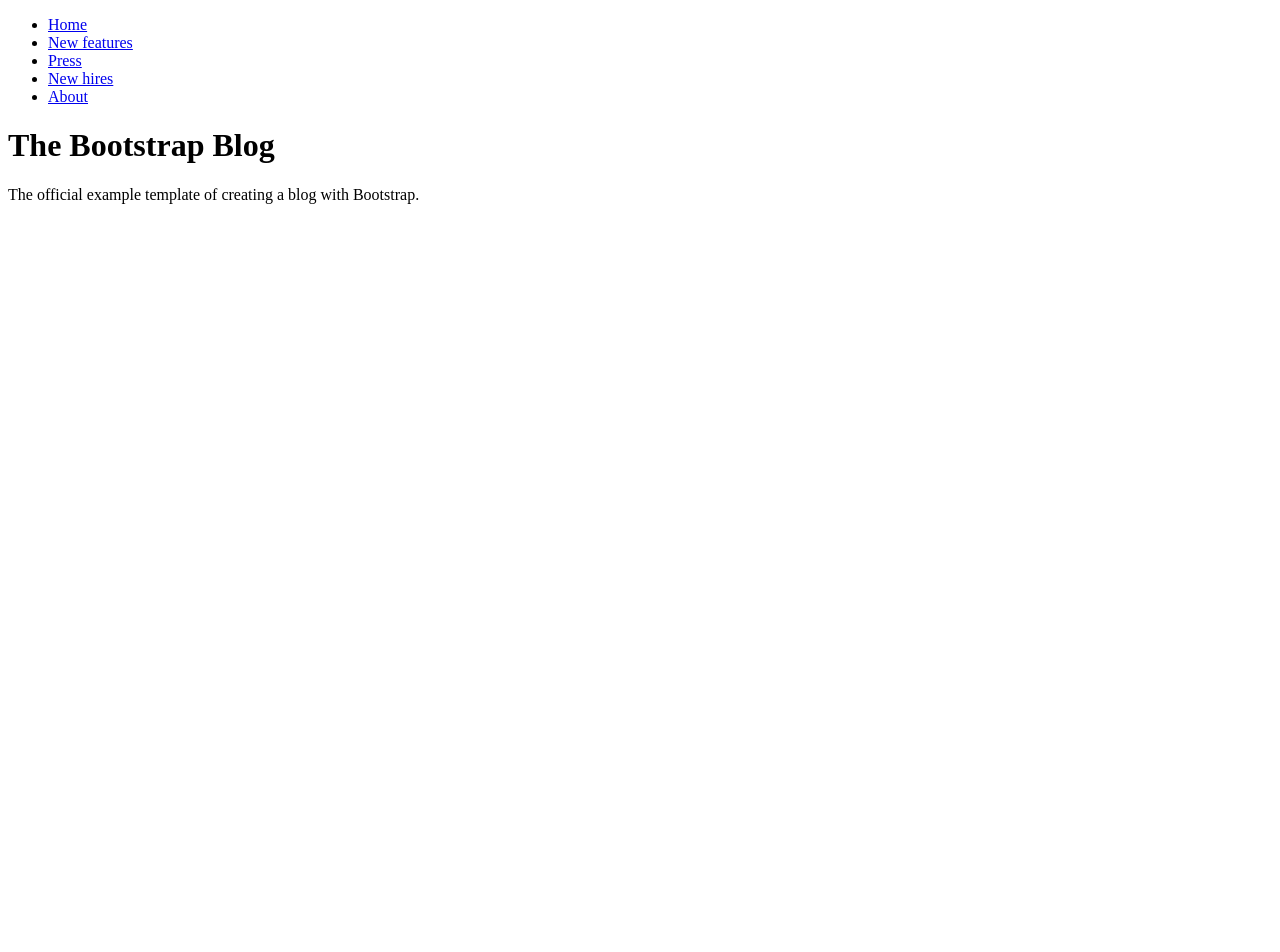
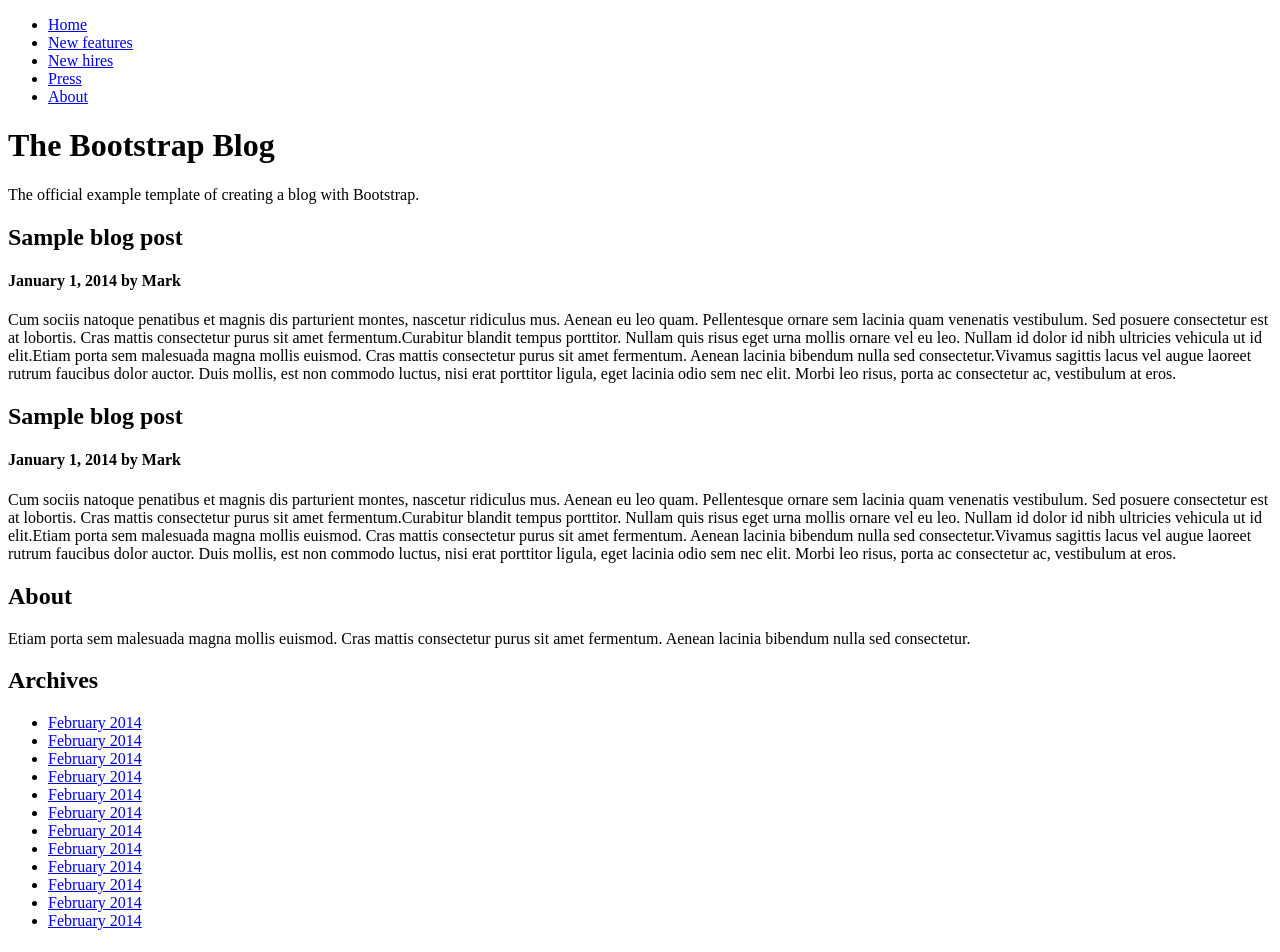
Before and after one commit to DenTheProgrammer/React, a React app in the folder Dz-3/: page / in a window 1280 px wide. Shown: the top 952 px of the page. Before the commit the page ends 800 px from the top, so only its background shows below. Built offline with nearby package versions, Linux system fonts and the light colour scheme; the HTML template or start-up script is replaced by a standard one.

Commit message:
new structure

```diff
--- a/Dz-3/src/App.js
+++ b/Dz-3/src/App.js
@@ -6,13 +6,13 @@
 
 
 
-let body=document.querySelector("body");
+let app=document.querySelector("#app");
 ReactDom.render(
-    <wrapper>
+    <div className="wrapper">
 
     <Header/>
     <Main/>
 
     {/*Footer*/}
-    </wrapper>
-    ,body);
+    </div>
+    ,app);
--- /dev/null
+++ b/Dz-3/src/components/About.js
@@ -0,0 +1,15 @@
+import React from "react";
+import content from "./page-content";
+
+class About extends React.Component{
+    render(){
+        return(
+            <div className="about">
+                <h2>{content.aside.about.title}</h2>
+                <p>{content.aside.about.text}</p>
+            </div>
+        )
+    }
+}
+
+export default About;
--- /dev/null
+++ b/Dz-3/src/components/Archives.js
@@ -0,0 +1,29 @@
+import React from "react";
+import content from "./page-content";
+
+class Archives extends React.Component {
+    render() {
+
+        return (
+            <div className="archives">
+                <h2>Archives</h2>
+                <ul>
+                    <li><a href="#">February 2014</a></li>
+                    <li><a href="#">February 2014</a></li>
+                    <li><a href="#">February 2014</a></li>
+                    <li><a href="#">February 2014</a></li>
+                    <li><a href="#">February 2014</a></li>
+                    <li><a href="#">February 2014</a></li>
+                    <li><a href="#">February 2014</a></li>
+                    <li><a href="#">February 2014</a></li>
+                    <li><a href="#">February 2014</a></li>
+                    <li><a href="#">February 2014</a></li>
+                    <li><a href="#">February 2014</a></li>
+                    <li><a href="#">February 2014</a></li>
+                </ul>
+            </div>
+        )
+    }
+}
+
+export default Archives;
--- /dev/null
+++ b/Dz-3/src/components/Aside.js
@@ -0,0 +1,19 @@
+import React from "react";
+
+import About from "./About";
+import Archives from "./Archives";
+import Elsewhere from "./Elsewhere";
+
+class Aside extends React.Component{
+    render(){
+        return(
+            <aside>
+                <About/>
+                <Archives/>
+                <Elsewhere/>
+            </aside>
+        )
+    }
+}
+
+export default Aside;
--- /dev/null
+++ b/Dz-3/src/components/Elsewhere.js
@@ -0,0 +1,19 @@
+import React from "react";
+import content from "./page-content";
+
+class Elsewhere extends React.Component{
+    render(){
+        return(
+            <div className="elsewhere">
+                <h2>Elsewhere</h2>
+                <ul>
+                    <li><a href={content.aside.elsewhere[0].link}>{content.aside.elsewhere[0].text}</a></li>
+                    <li><a href={content.aside.elsewhere[1].link}>{content.aside.elsewhere[1].text}</a></li>
+                    <li><a href={content.aside.elsewhere[2].link}>{content.aside.elsewhere[2].text}</a></li>
+                </ul>
+            </div>
+        )
+    }
+}
+
+export default Elsewhere;
--- a/Dz-3/src/components/Header.js
+++ b/Dz-3/src/components/Header.js
@@ -1,16 +1,19 @@
 import React from "react";
+import content from "./page-content";
 
+
+let links=content.headerNavLinks;
 class Header extends React.Component{
     render(){
         return(
             <header>
             <div className="container">
                 <ul>
-                    <li><a href="#">Home</a></li>
-                    <li><a href="#">New features</a></li>
-                    <li><a href="#">Press</a></li>
-                    <li><a href="#">New hires</a></li>
-                    <li><a href="#">About</a></li>
+                    <li><a href={links[0].link}>{links[0].text}</a></li>
+                    <li><a href={links[1].link}>{links[1].text}</a></li>
+                    <li><a href={links[2].link}>{links[2].text}</a></li>
+                    <li><a href={links[3].link}>{links[3].text}</a></li>
+                    <li><a href={links[4].link}>{links[4].text}</a></li>
                 </ul>
             </div>
             </header>
--- a/Dz-3/src/components/Main.js
+++ b/Dz-3/src/components/Main.js
@@ -1,21 +1,21 @@
 import React from "react";
+import Title from "./Title";
+import content from "./page-content";
+import Aside from "./Aside";
+import Post from "./Post";
 
 class Main extends React.Component{
     render(){
         return(
-            <container>
+            <div className="container">
                 <div className="main-content">
-                    <div className="title">
-                        <h1 className="blog-name">The Bootstrap Blog</h1>
-                        <p className="desc">The official example template of creating a blog with Bootstrap.</p>
-                    </div>
+                    <Title/>
+                   {/*<Posts/>*/}
+                   <Post/>
+                   <Post/>
                 </div>
-                <aside>
-                    <div className="about"></div>
-                    <div className="archives"></div>
-                    <div className="elsewhere"></div>
-                </aside>
-            </container>
+                <Aside/>
+            </div>
         )
     }
 }
--- /dev/null
+++ b/Dz-3/src/components/Post.js
@@ -0,0 +1,16 @@
+import React from "react";
+import content from "./page-content";
+
+class Post extends React.Component{
+    render(){
+        return(
+            <div className="post">
+                <h2 className="title">{content.posts[0].header}</h2>
+                <h4>{content.posts[0].date} by {content.posts[0].author}</h4>
+                <p>{content.posts[0].text}</p>
+            </div>
+        )
+    }
+}
+
+export default Post;
--- /dev/null
+++ b/Dz-3/src/components/Title.js
@@ -0,0 +1,16 @@
+import React from "react";
+import content from "./page-content";
+
+class Title extends React.Component{
+    render(){
+        return(
+
+            <div className="title">
+                <h1 className="blog-name">{content.title}</h1>
+                <p className="desc">{content.title_desc}</p>
+            </div>
+        )
+    }
+}
+
+export default Title;
--- a/Dz-3/src/components/content.json
+++ /dev/null
@@ -1,3 +0,0 @@
-"NavLinks":{
-
-}
--- /dev/null
+++ b/Dz-3/src/components/page-content.js
@@ -0,0 +1,107 @@
+export default {
+    headerNavLinks:[
+        {
+            text:"Home",
+            link:"#"
+        },
+        {
+            text:"New features",
+            link:"/newfeatures"
+        },
+        {
+            text:"New hires",
+            link:"/newhires"
+        },
+        {
+            text:"Press",
+            link:"/press"
+        },
+        {
+            text:"About",
+            link:"/about"
+        }
+    ],
+
+    title:"The Bootstrap Blog",
+    title_desc:"The official example template of creating a blog with Bootstrap.",
+    aside:{
+        about:{
+            title:"About",
+            text:"Etiam porta sem malesuada magna mollis euismod. Cras mattis consectetur purus sit amet fermentum. Aenean lacinia bibendum nulla sed consectetur."
+        },
+        archives:[
+            {
+                text:"March 2014",
+                link:"/march2014"
+            },
+            {
+                text:"March 2014",
+                link:"/march2014"
+            },
+            {
+                text:"March 2014",
+                link:"/march2014"
+            },
+            {
+                text:"March 2014",
+                link:"/march2014"
+            },
+            {
+                text:"March 2014",
+                link:"/march2014"
+            },
+            {
+                text:"March 2014",
+                link:"/march2014"
+            },
+            {
+                text:"March 2014",
+                link:"/march2014"
+            },
+            {
+                text:"March 2014",
+                link:"/march2014"
+            },
+            {
+                text:"March 2014",
+                link:"/march2014"
+            },
+            {
+                text:"March 2014",
+                link:"/march2014"
+            },
+            {
+                text:"March 2014",
+                link:"/march2014"
+            },
+            {
+                text:"March 2014",
+                link:"/march2014"
+            }
+        ],
+        elsewhere:[
+            {
+                text:"GitHub",
+                link:"/github"
+            },
+            {
+                text:"Facebook",
+                link:"/facebook"
+            },
+            {
+                text:"Twitter",
+                link:"/twitter"
+            },
+        ]
+
+    },
+    posts:[
+        {
+            header:"Sample blog post",
+            date:"January 1, 2014",
+            author:"Mark",
+            text:"Cum sociis natoque penatibus et magnis dis parturient montes, nascetur ridiculus mus. Aenean eu leo quam. Pellentesque ornare sem lacinia quam venenatis vestibulum. Sed posuere consectetur est at lobortis. Cras mattis consectetur purus sit amet fermentum.Curabitur blandit tempus porttitor. Nullam quis risus eget urna mollis ornare vel eu leo. Nullam id dolor id nibh ultricies vehicula ut id elit.Etiam porta sem malesuada magna mollis euismod. Cras mattis consectetur purus sit amet fermentum. Aenean lacinia bibendum nulla sed consectetur.Vivamus sagittis lacus vel augue laoreet rutrum faucibus dolor auctor. Duis mollis, est non commodo luctus, nisi erat porttitor ligula, eget lacinia odio sem nec elit. Morbi leo risus, porta ac consectetur ac, vestibulum at eros."
+        }
+    ]
+
+}
```
Also changed, not shown: 1 other file (tests, documents, lock files or other folders).
